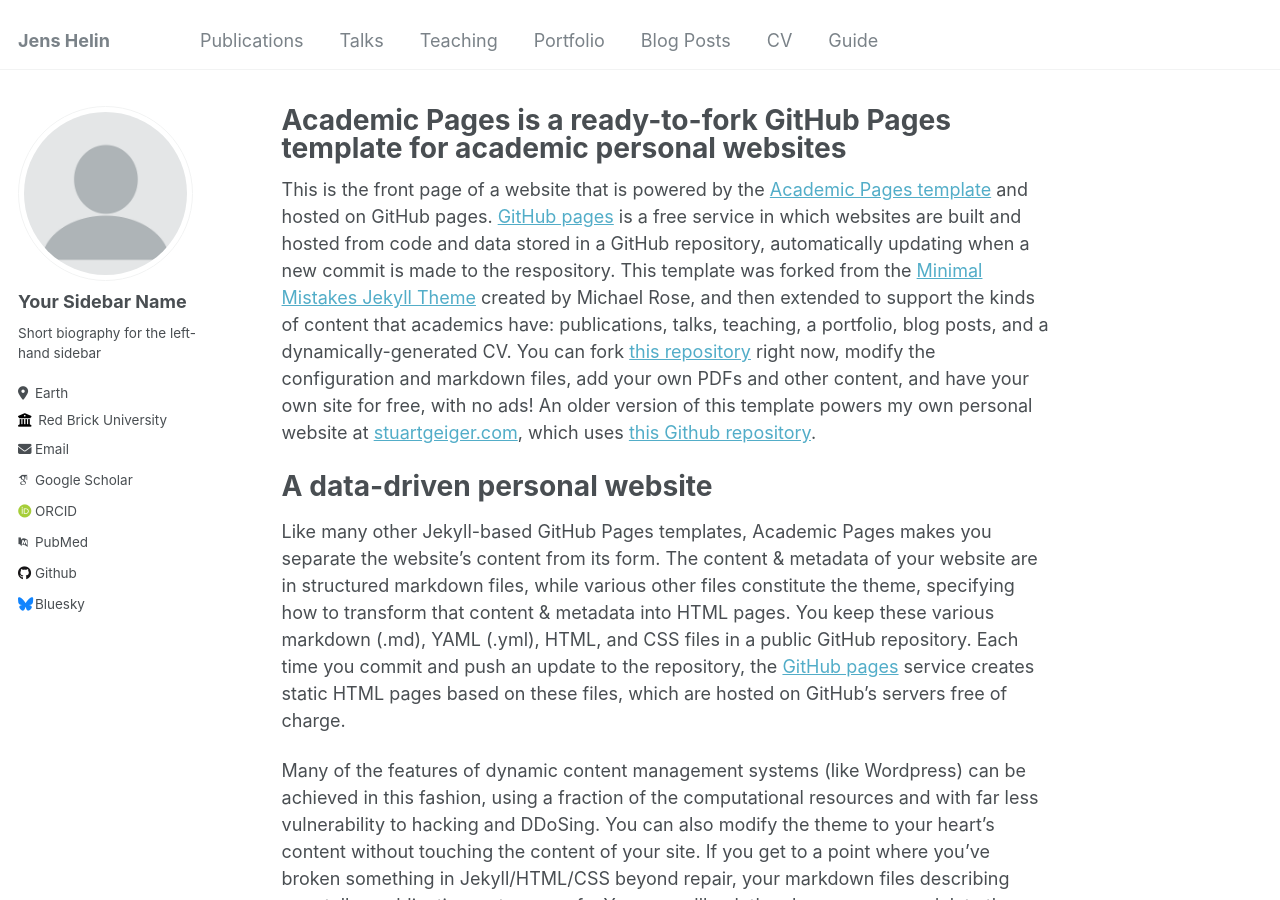
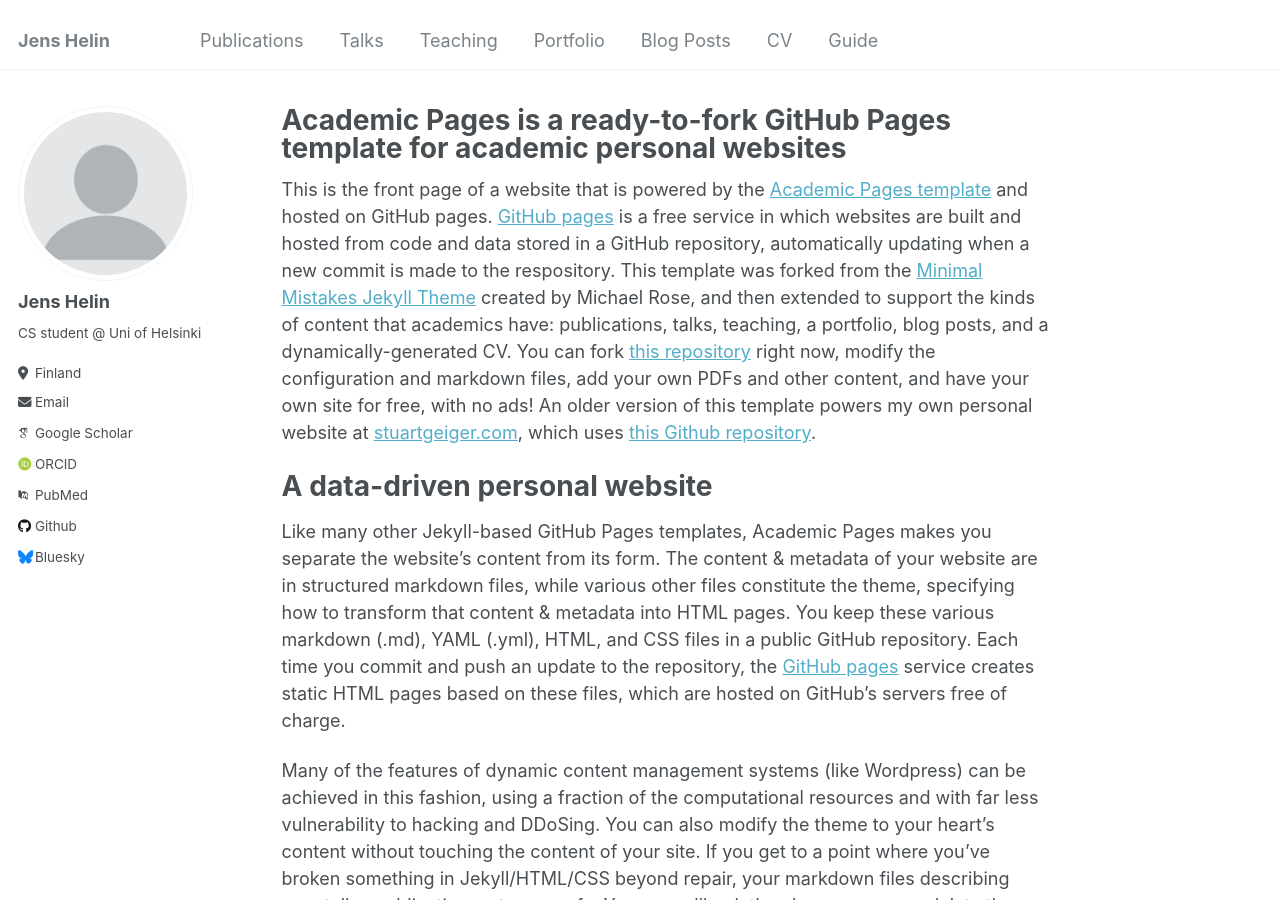
Before and after one commit to jensjvh/jensjvh.github.io, a Jekyll site: the page built from _pages/about.md, in a window 1280 px wide and 900 px high. Built offline with Jekyll 4.4.1, drawn with Linux system fonts in a browser that asks for light colours; some web fonts are replaced.

Commit message:
Update sidebar name and desc

```diff
--- a/_config.yml
+++ b/_config.yml
@@ -22,11 +22,11 @@
 author:
   # Biographic information
   avatar           : "profile.png"
-  name             : "Your Sidebar Name"
+  name             : "Jens Helin"
   pronouns         : # example: "she/her"
-  bio              : "Short biography for the left-hand sidebar"
-  location         : "Earth"
-  employer         : "Red Brick University"
+  bio              : "CS student @ Uni of Helsinki"
+  location         : "Finland"
+  employer         : #
   uri              : # URL
   email            : "none@example.org"
 
```
